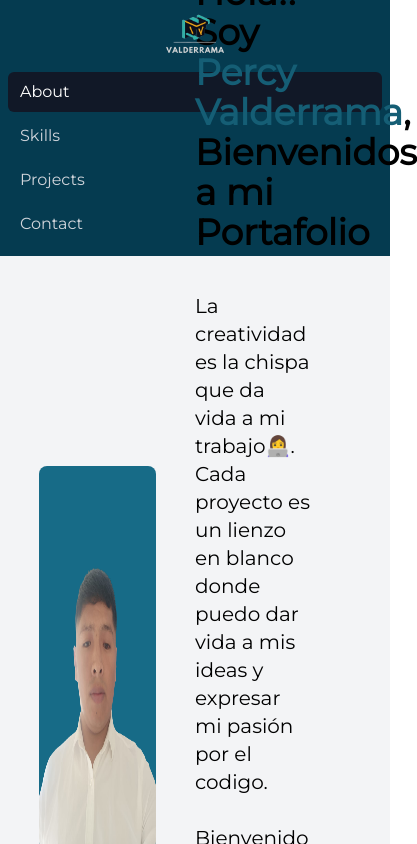
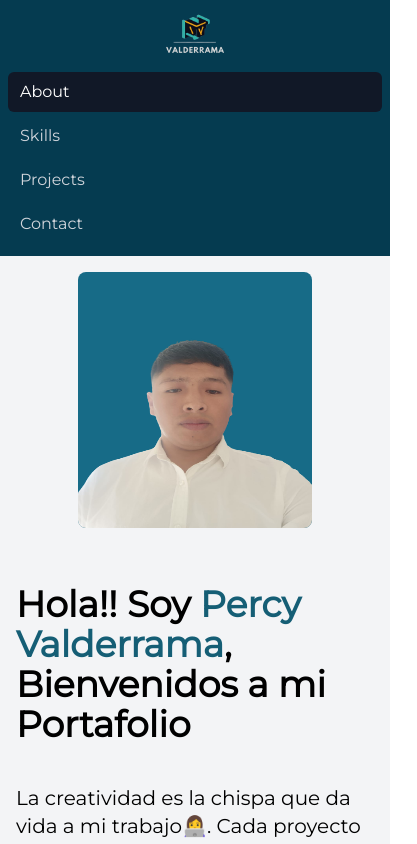
Before and after one commit to percylin33/portafolio, a Next.js app: page / in a window 390 px wide. Shown: the top 844 px of the page, 417 px wide, since content can reach past the window. Built offline with nearby package versions, Linux system fonts and the light colour scheme.

Commit message:
styles-resomposive1-home

```diff
--- a/src/app/page.tsx
+++ b/src/app/page.tsx
@@ -26,15 +26,15 @@ const Home = () => {
   }, []);
 
   return (
-    <div className="bg-gray-100 flex items-center h-screen w-screen">
-      <div className="pb-10 w-1/2">
+    <div className="bg-gray-100  items-center h-full w-screen lg:h-[calc(100vh-4rem)] lg:flex ">
+      <div className="pb-10 w-full pt-4 lg:w-1/2">
         <div className="bg-fondo flex justify-center w-[60%] mx-auto text-center rounded-lg ">
-          <Image src={photos[currentPhotoIndex]} alt="my photo" className={`rounded-lg h-96 w-80 m-auto text-center transition-opacity ${fadeOut ? "opacity-0" : "opacity-100"}`} />
+          <Image src={photos[currentPhotoIndex]} alt="my photo" className={`rounded-lg h-64 sm:h-96 w-80 m-auto text-center transition-opacity ${fadeOut ? "opacity-0" : "opacity-100"}` } />
         </div>
       </div>
-      <div className="w-1/2">
-        <h1 className="text-4xl pb-10 pr-20 font-bold">Hola!! Soy <span className="text-cyan-800 ">Percy Valderrama</span>, Bienvenidos a mi Portafolio</h1>
-        <p className="text-xl pr-20">La creatividad es la chispa que da vida a mi trabajo👩‍💻. Cada proyecto es un lienzo en blanco donde puedo dar vida a mis ideas y expresar mi pasión por el codigo. <br /> <br /> Bienvenido a mi mundo creativo 🎨, donde cada detalle cuenta y cada pixel tiene un propósito. Explora mi portafolio y descubre cómo puedo ayudarte a dar vida a tus proyectos.</p>
+      <div className="w-full p-4 lg:w-1/2 lg:p-0">
+        <h1 className="text-4xl pb-10 font-bold lg:pr-20 ">Hola!! Soy <span className="text-cyan-800 ">Percy Valderrama</span>, Bienvenidos a mi Portafolio</h1>
+        <p className="text-xl lg:pr-20 ">La creatividad es la chispa que da vida a mi trabajo👩‍💻. Cada proyecto es un lienzo en blanco donde puedo dar vida a mis ideas y expresar mi pasión por el codigo. <br /> <br /> Bienvenido a mi mundo creativo 🎨, donde cada detalle cuenta y cada pixel tiene un propósito. Explora mi portafolio y descubre cómo puedo ayudarte a dar vida a tus proyectos.</p>
       </div>
     </div>
   );
```
